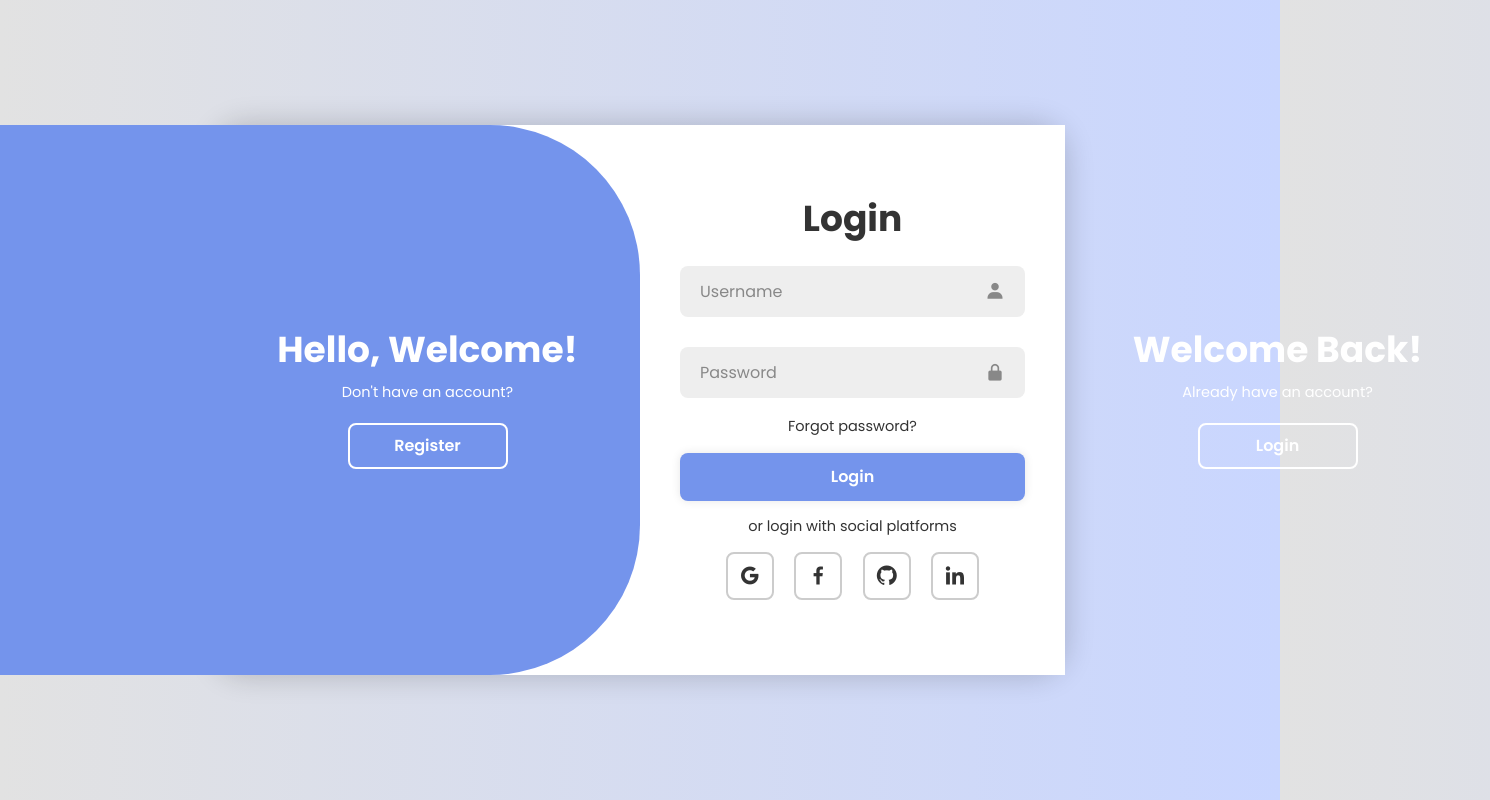
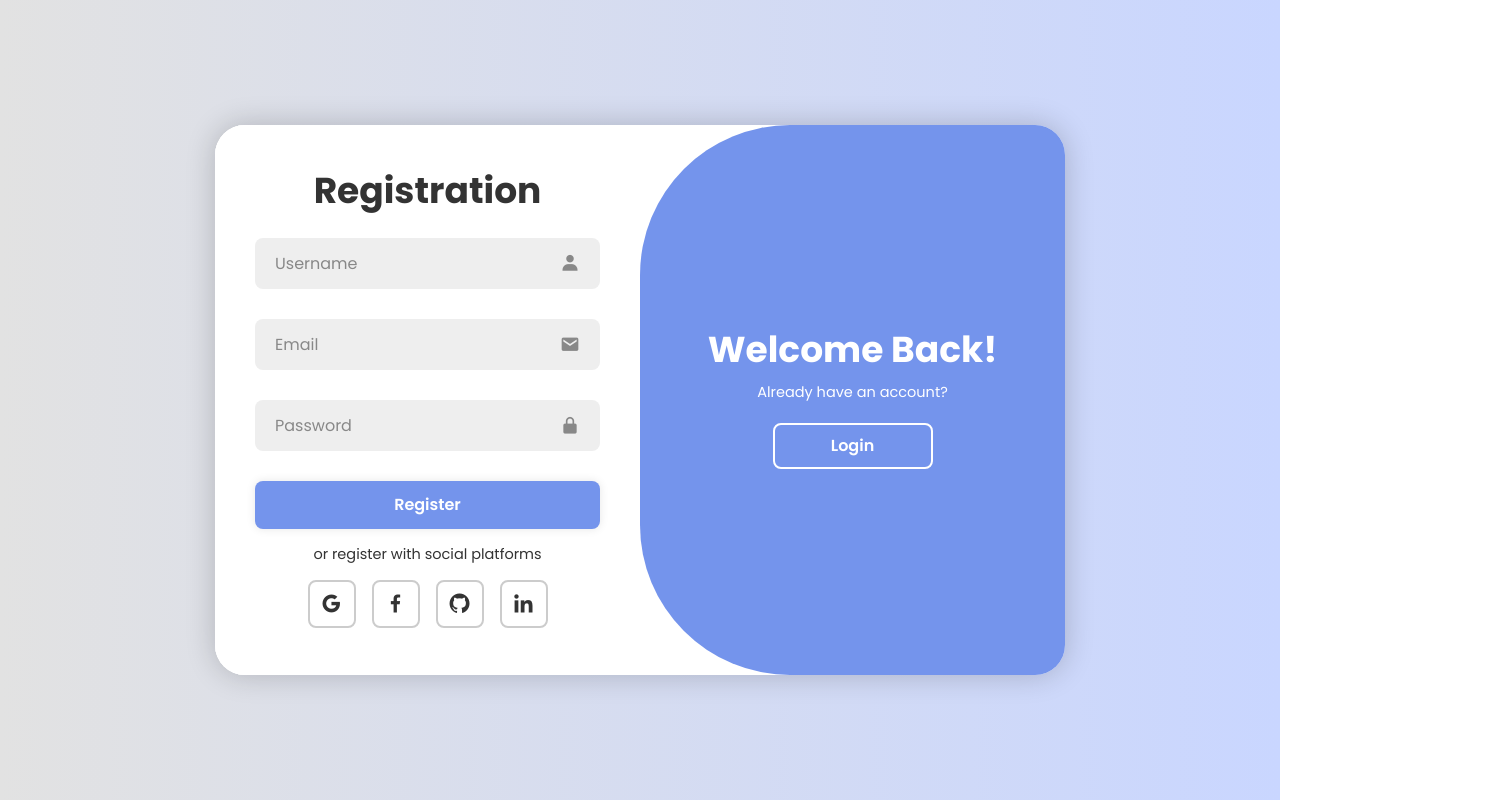
Before and after one commit to felipe-tneves/Login, a plain HTML site: page index.html in a window 1280 px wide. Both pictures are taken after a click on the button "Register". Shown: the whole page, 1490 px wide, since content can reach past the window. Drawn offline with nearby package versions, Linux system fonts and the light colour scheme.

Commit message:
feat: funcionalidades do js e ajustes do css

```diff
--- a/script.js
+++ b/script.js
@@ -0,0 +1,11 @@
+const container = document.querySelector('.container')
+const registerBtn = document.querySelector('.register-btn')
+const loginBtn = document.querySelector('.login-btn')
+
+registerBtn.addEventListener('click', () => {
+    container.classList.add('active');
+});
+
+loginBtn.addEventListener('click', () => {
+    container.classList.remove('active');
+})
--- a/style.css
+++ b/style.css
@@ -7,7 +7,7 @@
     font-family: 'Poppins', sans-serif;
 }
 
-body{
+body {
     display: flex;
     justify-content: center;
     align-items: center;
@@ -15,17 +15,18 @@ body{
     background: linear-gradient(90deg, #e2e2e2, #c9d6ff);
 }
 
-.container{
+.container {
     position: relative;
     width: 850px;
     height: 550px;
     background: #fff;
     border-radius: 30px;
     box-shadow: 0 0 30px rgba(0, 0, 0, 0.2);
-    /* overflow: hidden; */
+    margin: 20px;
+    overflow: hidden;
 }
 
-.form-box{
+.form-box {
     position: absolute;
     right: 0;
     width: 50%;
@@ -37,27 +38,36 @@ body{
     text-align: center;
     padding: 40px;
     z-index: 1;
+    transition: .6s ease-in-out 1.2s, visibility 0s 1s;
 }
 
-.form-box.register{
+.container.active .form-box{
+    right: 50%;
+}
+
+.form-box.register {
     visibility: hidden;
 }
 
-form{
+.container.active .form-box.register{
+    visibility: visible;
+}
+
+form {
     width: 100%;
 }
 
-.container h1{
+.container h1 {
     font-size: 36px;
     margin: -10px 0;
 }
 
-.input-box{
+.input-box {
     position: relative;
     margin: 30px 0;
 }
 
-.input-box input{
+.input-box input {
     width: 100%;
     padding: 13px 50px 13px 20px;
     background: #eee;
@@ -69,12 +79,12 @@ form{
     font-weight: 500;
 }
 
-.input-box input::placeholder{
+.input-box input::placeholder {
     color: #888;
     font-weight: 400;
 }
 
-.input-box i{
+.input-box i {
     position: absolute;
     right: 20px;
     top: 50%;
@@ -83,17 +93,17 @@ form{
     color: #888;
 }
 
-.forgot-link{
+.forgot-link {
     margin: -15px 0 15px;
 }
 
-.forgot-link a{
+.forgot-link a {
     font-size: 14.5px;
     color: #333;
     text-decoration: none;
 }
 
-.btn{
+.btn {
     width: 100%;
     height: 48px;
     background: #7494ec;
@@ -106,12 +116,17 @@ form{
     font-weight: 600;
 }
 
-.container p{
+.container p {
     font-size: 14.5px;
     margin: 15px 0;
 }
 
-.social-icons a{
+.social-icons{
+    display: flex;
+    justify-content: center;
+}
+
+.social-icons a {
     display: inline-flex;
     padding: 10px;
     border: 2px solid #ccc;
@@ -122,13 +137,13 @@ form{
     margin: 0 8px;
 }
 
-.toggle-box{
+.toggle-box {
     position: absolute;
     width: 100%;
     height: 100%;
 }
 
-.toggle-box::before{
+.toggle-box::before {
     content: '';
     position: absolute;
     left: -250%;
@@ -137,9 +152,14 @@ form{
     background: #7494ec;
     border-radius: 150px;
     z-index: 2;
+    transition: 1.8s ease-in-out
 }
 
-.toggle-panel{
+.container.active .toggle-box::before {
+    left: 50%;
+}
+
+.toggle-panel {
     position: absolute;
     width: 50%;
     height: 100%;
@@ -149,17 +169,34 @@ form{
     justify-content: center;
     align-items: center;
     z-index: 2;
+    transition: .6s ease-in-out;
 }
 
-.toggle-panel.toggle-right{
-    right: -50%;
+.toggle-panel.toggle-left {
+    left: 0;
+    transition-delay: 1.2s;
 }
 
-.toggle-panel p{
+.container.active .toggle-panel.toggle-left {
+    left: -50%;
+    transition-delay: .6s;
+}
+
+.toggle-panel.toggle-right {
+    right: -50%;
+    transition-delay: .6s;
+}
+
+.container.active .toggle-panel.toggle-right {
+    right: 0;
+    transition-delay: 1.2s;
+}
+
+.toggle-panel p {
     margin-bottom: 20px;
 }
 
-.toggle-panel .btn{
+.toggle-panel .btn {
     width: 160px;
     height: 46px;
     background: transparent;
```
Lines whose indentation alone changed are shown as unchanged.
